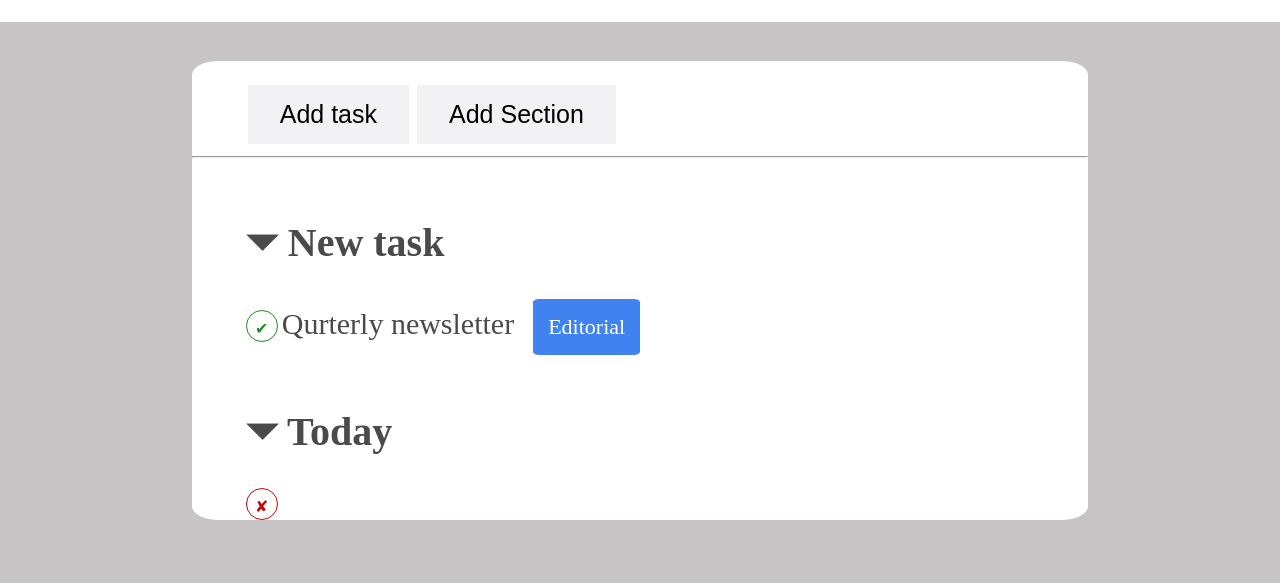
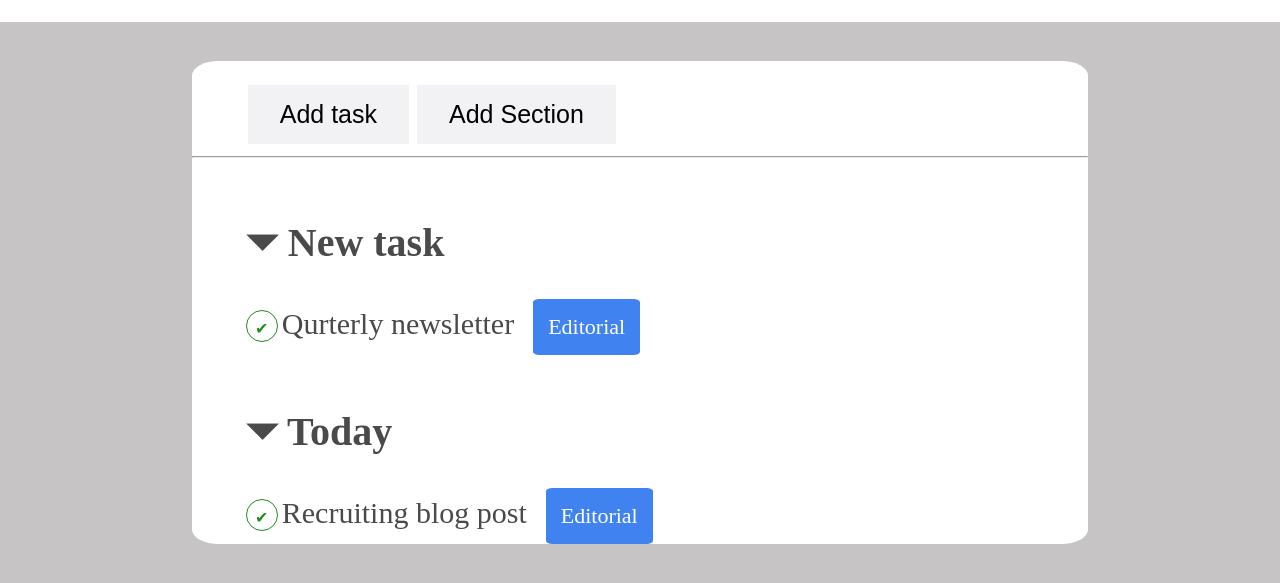
Before and after one commit to stefanomurtas/html-css-toboolist, a plain HTML site: page index.html in a window 1280 px wide. Shown: the part 113-696 px from the top of the page. Drawn offline with Linux system fonts and the light colour scheme.

Commit message:
add first to today

```diff
--- a/index.html
+++ b/index.html
@@ -34,7 +34,11 @@
         <!-- sezione 2 elenco -->
          <section>
             <h2>&#9207; Today</h2>
-            <div class="simbolo2">&#10008;</div>
+            <div class="simbolo1">&#10004;</div>
+            <div class="testo">Recruiting blog post</div>
+            <div class="targetc">Editorial</div>
+
+
          </section>
     </main>
 
```
Also changed, not shown: 1 other file.
